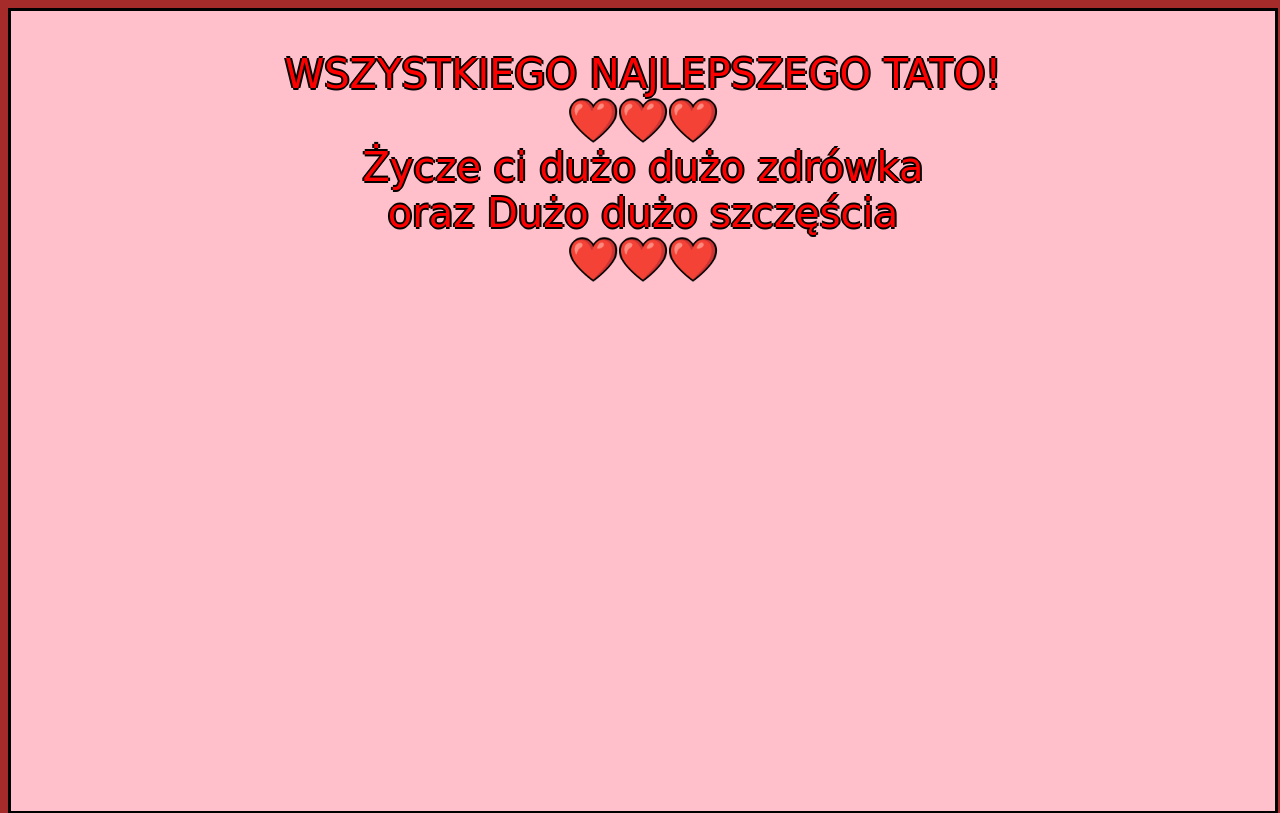
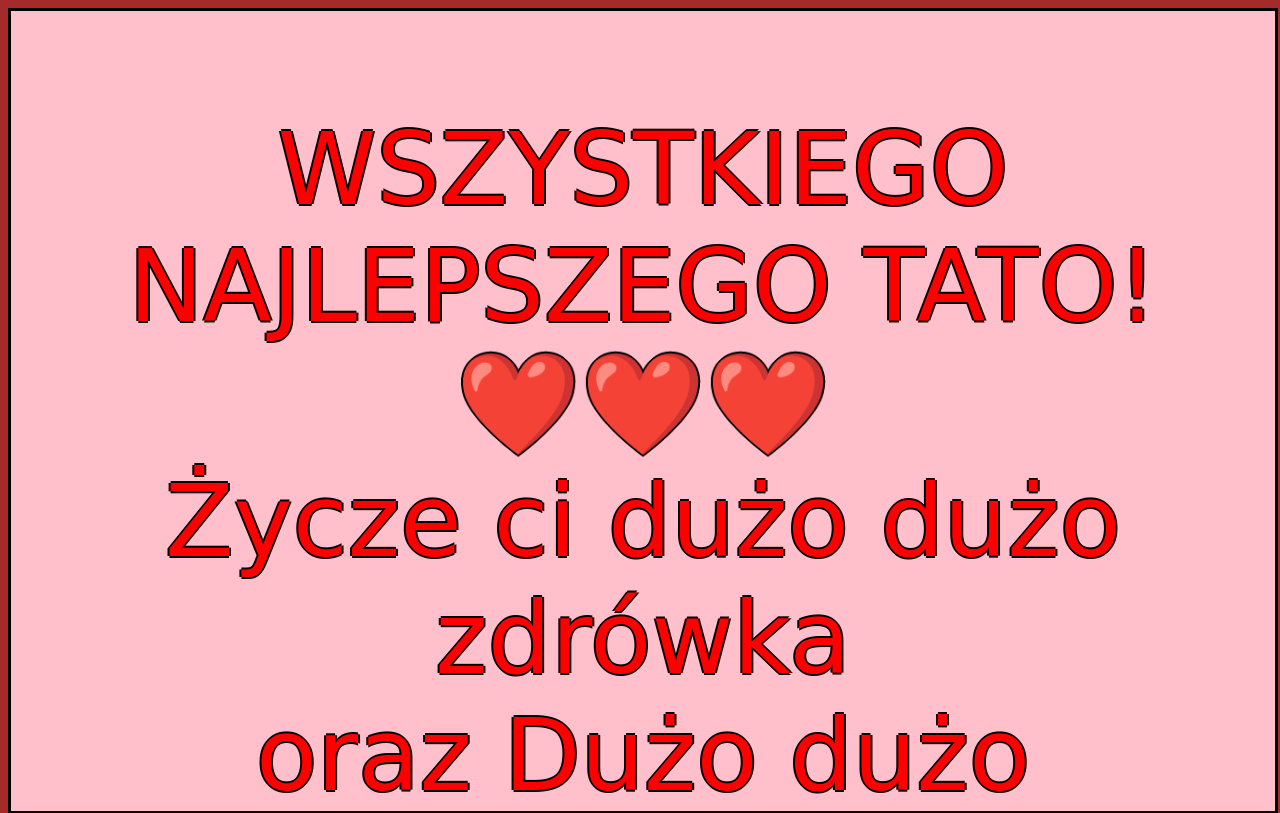
Before and after one commit to drifiV/D, a plain HTML site: page index.html in a window 1280 px wide. Shown: the top 813 px of the page. Drawn offline with Linux system fonts and the light colour scheme.

Commit message:
index.html

```diff
--- a/index.html
+++ b/index.html
@@ -17,7 +17,7 @@
         background-color: pink;
     }
     p{
-        font-size: 5vh;
+        font-size: 100px;
         font-family: cursive;
         text-shadow: 2px 0px black, -2px 0px black, 0px -2px black, 0px 2px black;
         color: red;
```
